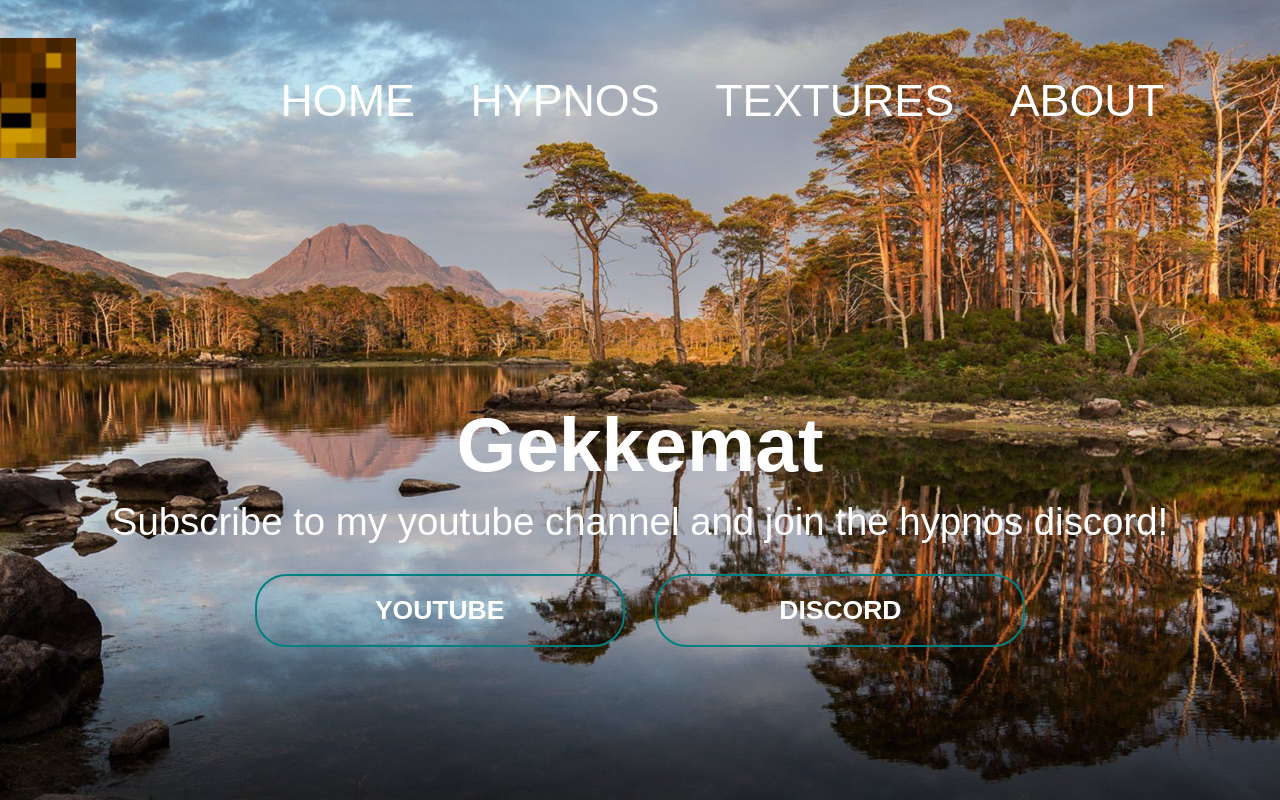
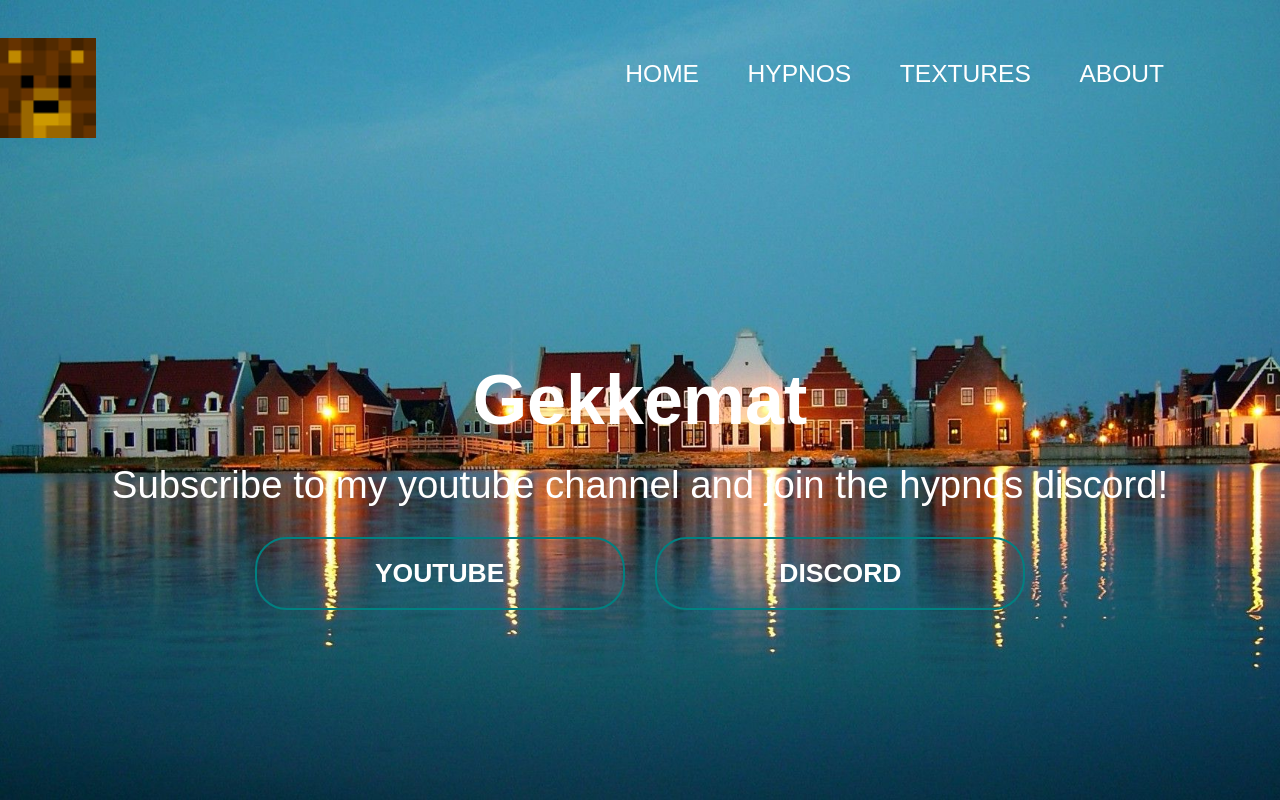
Before and after one commit to gekkemat/website, a plain HTML site: page index.html in a window 1280 px wide. Drawn offline with Linux system fonts and the light colour scheme.

Commit message:
changed everything

```diff
--- a/style.css
+++ b/style.css
@@ -7,7 +7,7 @@
 .achtergrond {
     width: 100%;
     height: 100vh;
-    background-image: url('foto.png');
+    background-image: url('background1.png');
     background-size: cover;
     background-position: center;
 }
@@ -19,14 +19,15 @@
     display: flex;
     align-items: center;
     justify-content: space-between;
-    font-size: 350%;
+    font-size: 192%;
 }
 
 .head {
-    width: 120px;
+    width: 100px;
     cursor: pointer;
     margin-top: 3px;
     margin-left: -140px;
+    padding-left: 40px;
 }
 
 .navbar ul li {
@@ -34,6 +35,7 @@
     display: inline-block;
     margin: 0 20px;
     position: relative;
+    padding-bottom: 30px;
 }
 
 .navbar ul li a {
@@ -50,7 +52,7 @@
     background-color: teal;
     position: absolute;
     left: 0;
-    bottom: -4px;
+    bottom: 20px;
     transition: 0.4s ;
 }
 
@@ -66,11 +68,13 @@
     text-align: center;
     color: white;
     font-size: 240%;
+    margin-top: -120px;
 }
 
-.contact h1 {
+.content h1 {
     font-size: 70px;
     margin-top: 80px;
+    padding-bottom: 12px;
 }
 
 .content p {
```
Also changed, not shown: background1.png (added).
